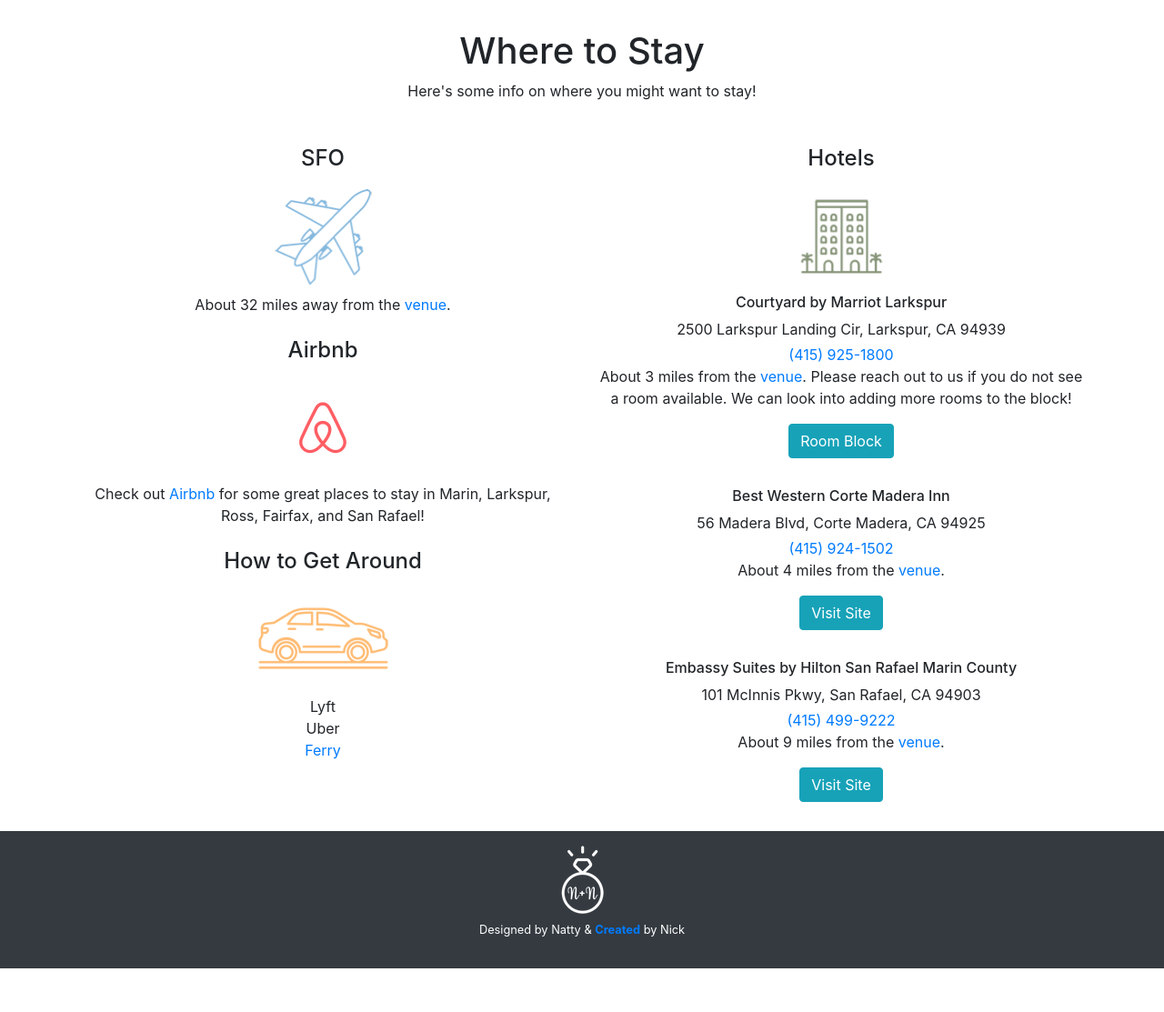
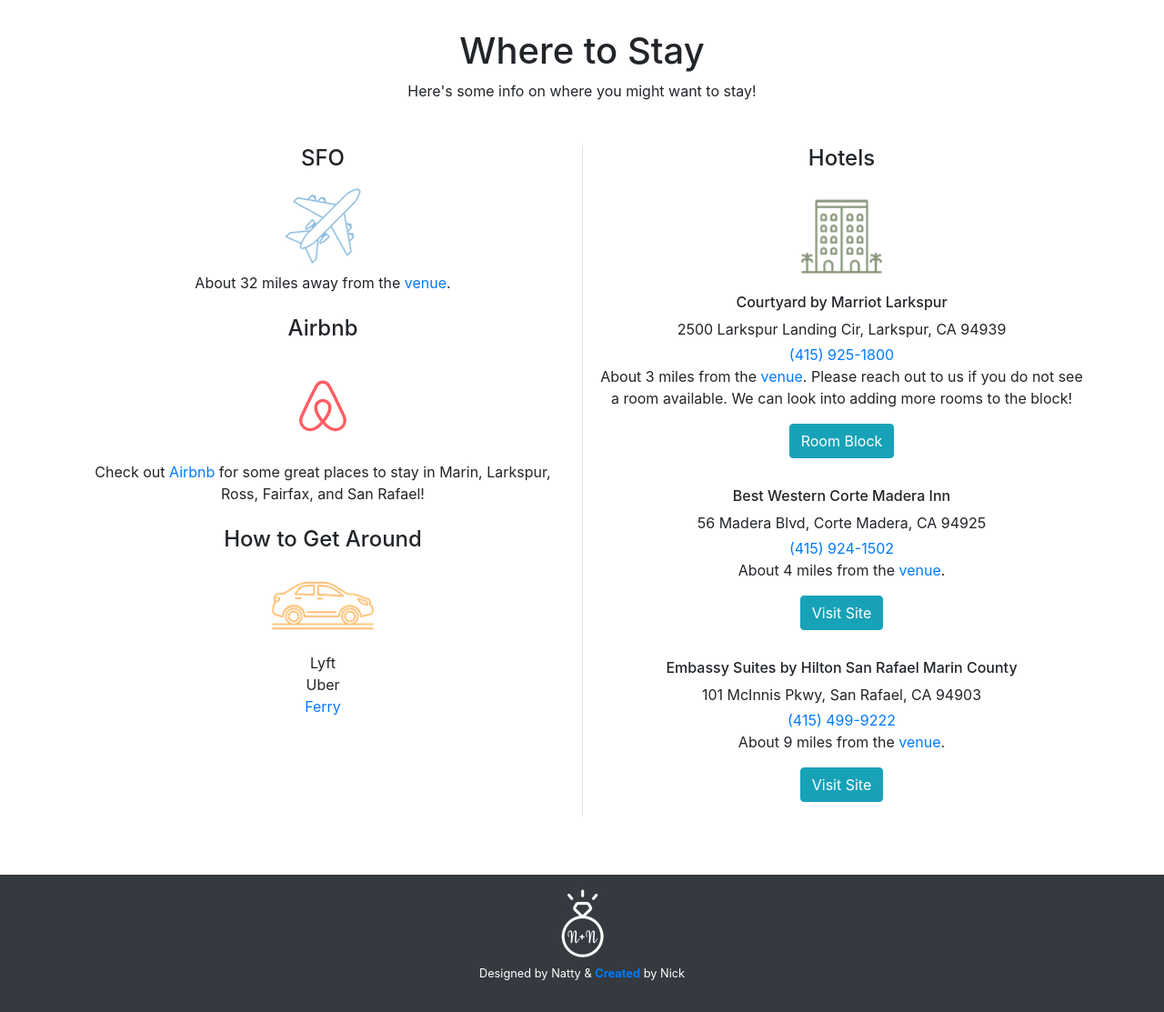
Before and after one commit to nickbap/BoatParty, a Flask app: page /where-to-stay in a window 1280 px wide. Shown: the part 56-1169 px from the top of the page at 91% size. Before the commit the page ends 1121 px from the top, so only its background shows below. Run offline with Flask 2, Linux system fonts and the light colour scheme; some libraries are stand-ins or nearby versions.

Commit message:
Revised Where to Stay Page style and icon sizes

```diff
--- a/boatparty/templates/where-to-stay.html
+++ b/boatparty/templates/where-to-stay.html
@@ -5,7 +5,7 @@
     <h1>Where to Stay</h1>
     <p>Here's some info on where you might want to stay!</p>
 </div>
-<div class="row mt-5">
+<div class="row my-5">
     <div class="col-sm-6 text-center">
         <h4 class="mb-3">SFO</h4>
         <img src="{{ url_for('static', filename='icons/airplane-icon.png')}}" alt="">
@@ -25,7 +25,7 @@
             <li><a target="_blank" href="https://www.goldengate.org/ferry/riding-the-ferry/">Ferry</a></li>
         </ul>
     </div>
-    <div class="col-sm-6 text-center">
+    <div class="col-sm-6 text-center border-left">
         <div class="mb-3">
             <h4 class="mb-3">Hotels</h4>
             <img src="{{ url_for('static', filename='icons/hotel-icon.png')}}" alt="">
```
Also changed, not shown: boatparty/static/icons/airplane-icon.png, boatparty/static/icons/car-icon.png.
